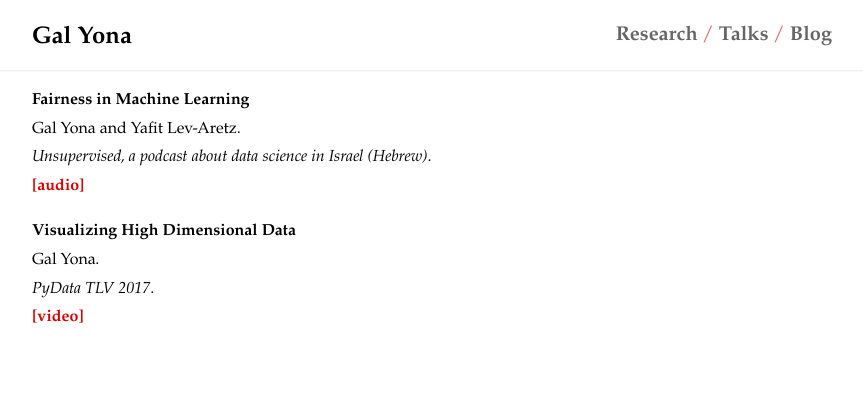
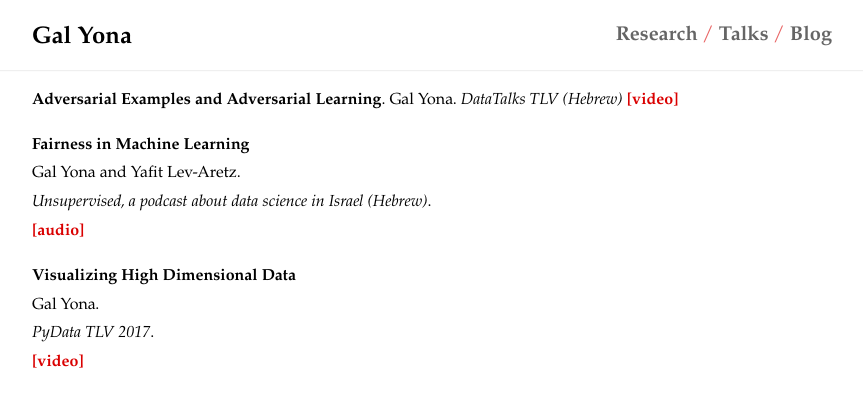
Before and after one commit to galyona/website, a Jekyll site: the page built from talks/index.md, in a window 1280 px wide. Shown: the top 407 px of the page, without its empty margins (208-1071 px from the left). Built offline with Jekyll 4.4.1, drawn with Linux system fonts in a browser that asks for light colours.

Commit message:
edited talks

```diff
--- a/talks/index.md
+++ b/talks/index.md
@@ -3,7 +3,10 @@ layout: default
 permalink: /talks/
 ---
 
-
+**Adversarial Examples and Adversarial Learning**.
+Gal Yona.
+*DataTalks TLV (Hebrew)*
+[[video]](https://www.youtube.com/watch?v=Z9D87D_zkOA){:target="_blank"}
 
 
 **Fairness in Machine Learning**
```
